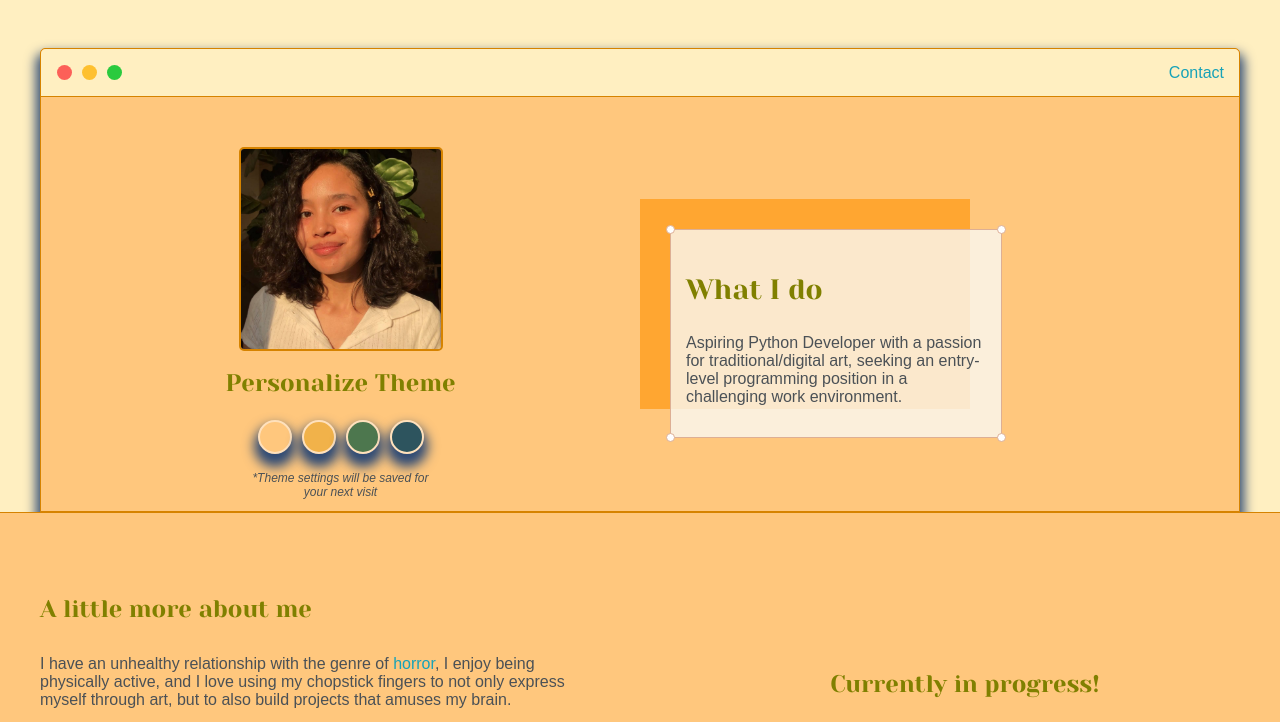
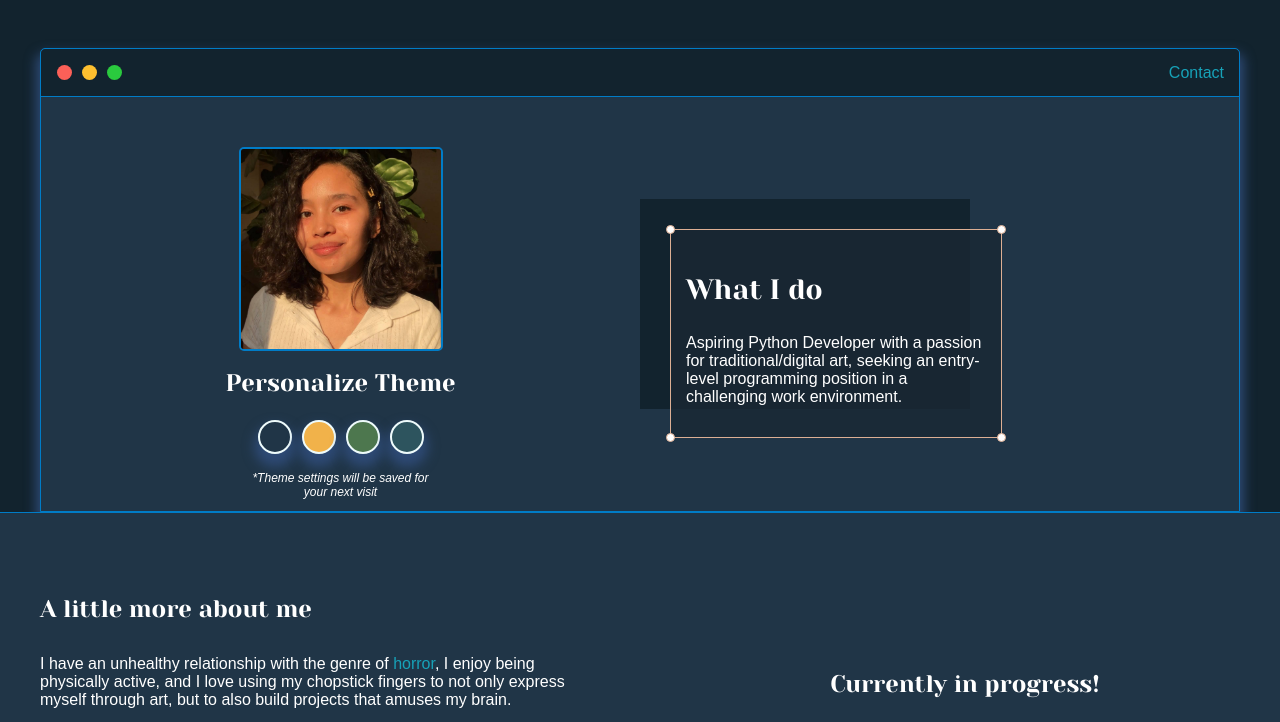
Before and after one commit to atymous/MyWebsiteShot, a plain HTML site: page index.html in a window 1280 px wide. Shown: the part 144-866 px from the top of the page. Drawn offline with Linux system fonts and the light colour scheme.

Commit message:
eyes are dying, adjusting color themes

```diff
--- a/index.html
+++ b/index.html
@@ -11,7 +11,7 @@
 
 
     <link rel="stylesheet" type="text/css" href="default.css">
-    <link id="theme-style" rel="stylesheet" href="egg.css">
+    <link id="theme-style" rel="stylesheet" href="night.css">
 
     <title>Ashia Tymous</title>
 
--- /dev/null
+++ b/night.css
@@ -0,0 +1,14 @@
+:root {
+  --creamBackground: #12232e;
+  --pinkBackground: #203547;
+  --colorBorder: #007cc7;
+  --boldText: #fff;
+  --lightText: #fff;
+
+  --colorThemeDotBorder:#eefbfb;
+
+  --openerTransparent: rgb(25, 39, 52, 0.8);
+  --openerShadow: #12232e;
+
+  --contactBtnColor: #084269;
+}
```
Also changed, not shown: plant.css (added).
